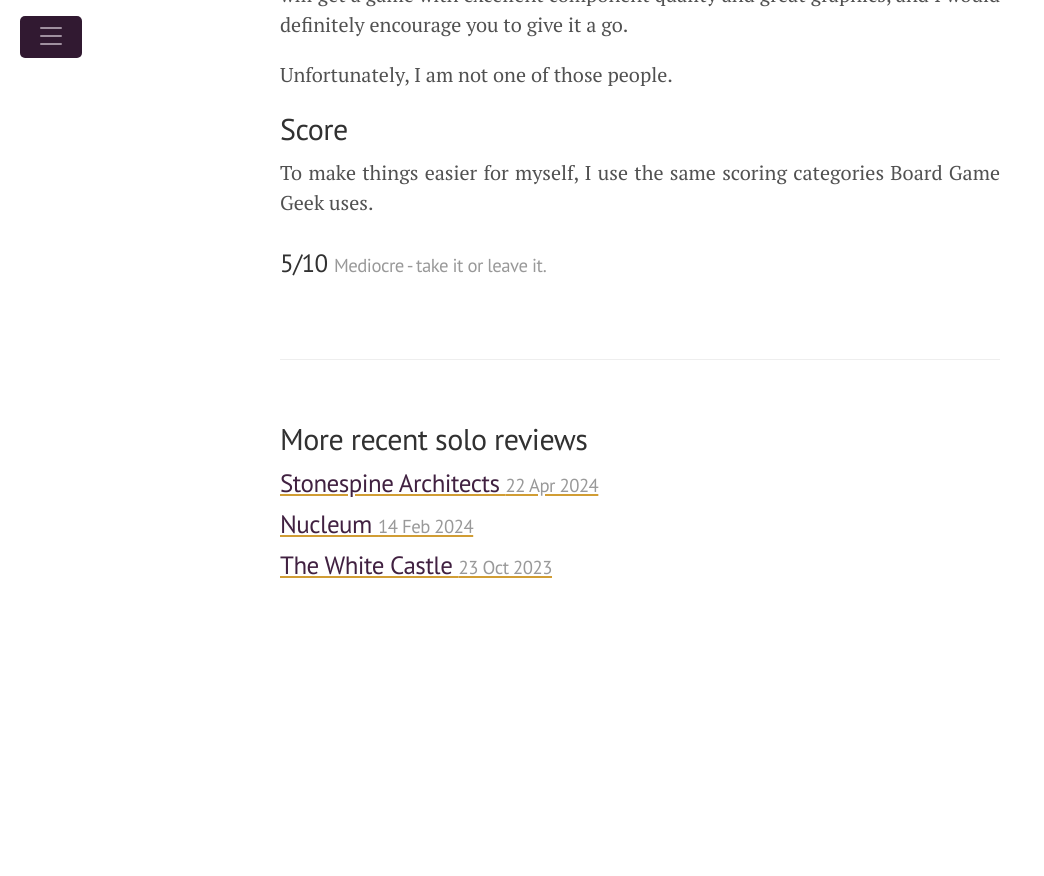
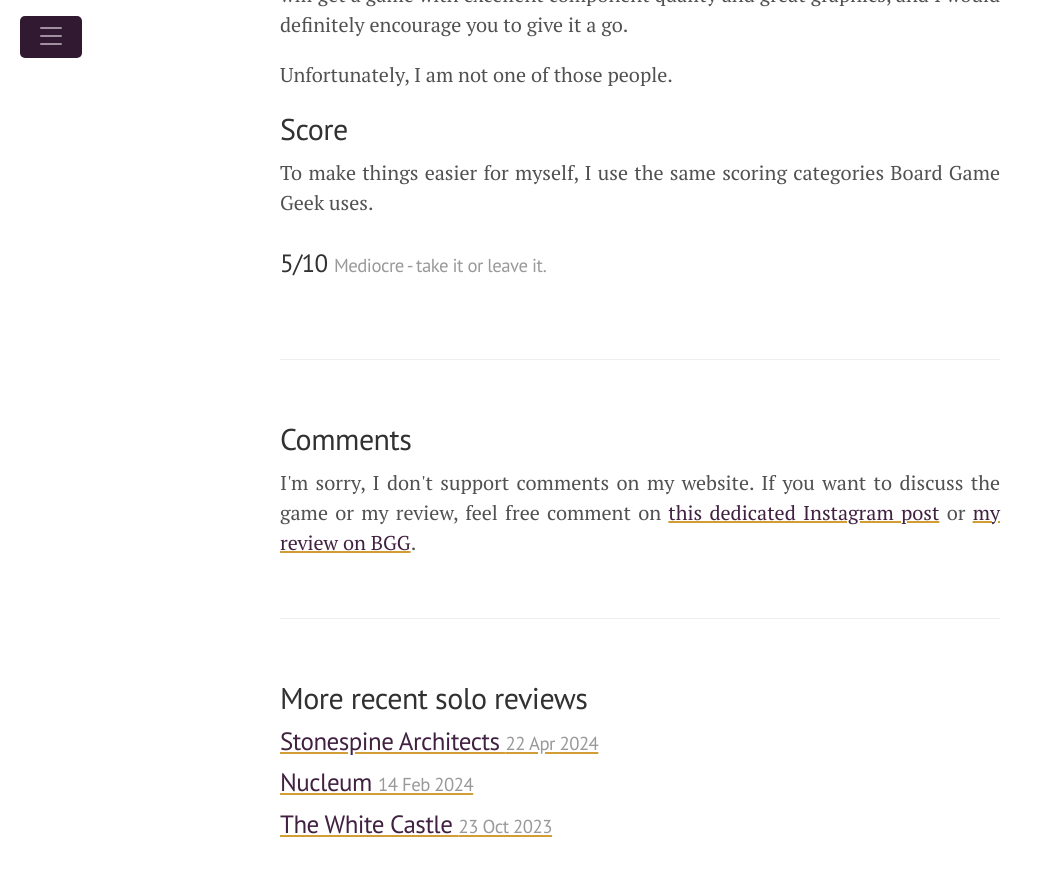
Before and after one commit to singlemeeple/singlemeeple.github.io, a Jekyll site: the page built from _posts/2025-11-01-onoda-a-solo-review.md, in a window 1280 px wide and 900 px high, scrolled down 8585 px. Shown: the top 876 px of the window, without its empty margins (0-1044 px from the left). Built offline with Jekyll 4.4.1, drawn with Linux system fonts in a browser that asks for light colours; before the commit the page ends 9226 px from its top, so only the background shows below that; some of the changed lines change nothing that is shown.

Commit message:
Add links for Onoda review

```diff
--- a/_posts/2025-11-01-onoda-a-solo-review.md
+++ b/_posts/2025-11-01-onoda-a-solo-review.md
@@ -5,8 +5,8 @@ description: "This game attempts to explore the effects the 30 years Hiroo Onoda
 thumbnail: /public/images/reviews/onoda/onoda-a-solo-review.jpg
 social_image: /public/images/reviews/onoda/social.jpg
 category: review
-instagram:
-bgg:
+instagram: https://www.instagram.com/p/DQgpdHjDH0X/
+bgg: https://boardgamegeek.com/thread/3602917/how-does-this-tragic-and-sometimes-dark-narrative
 score: 5
 ---
 
```
